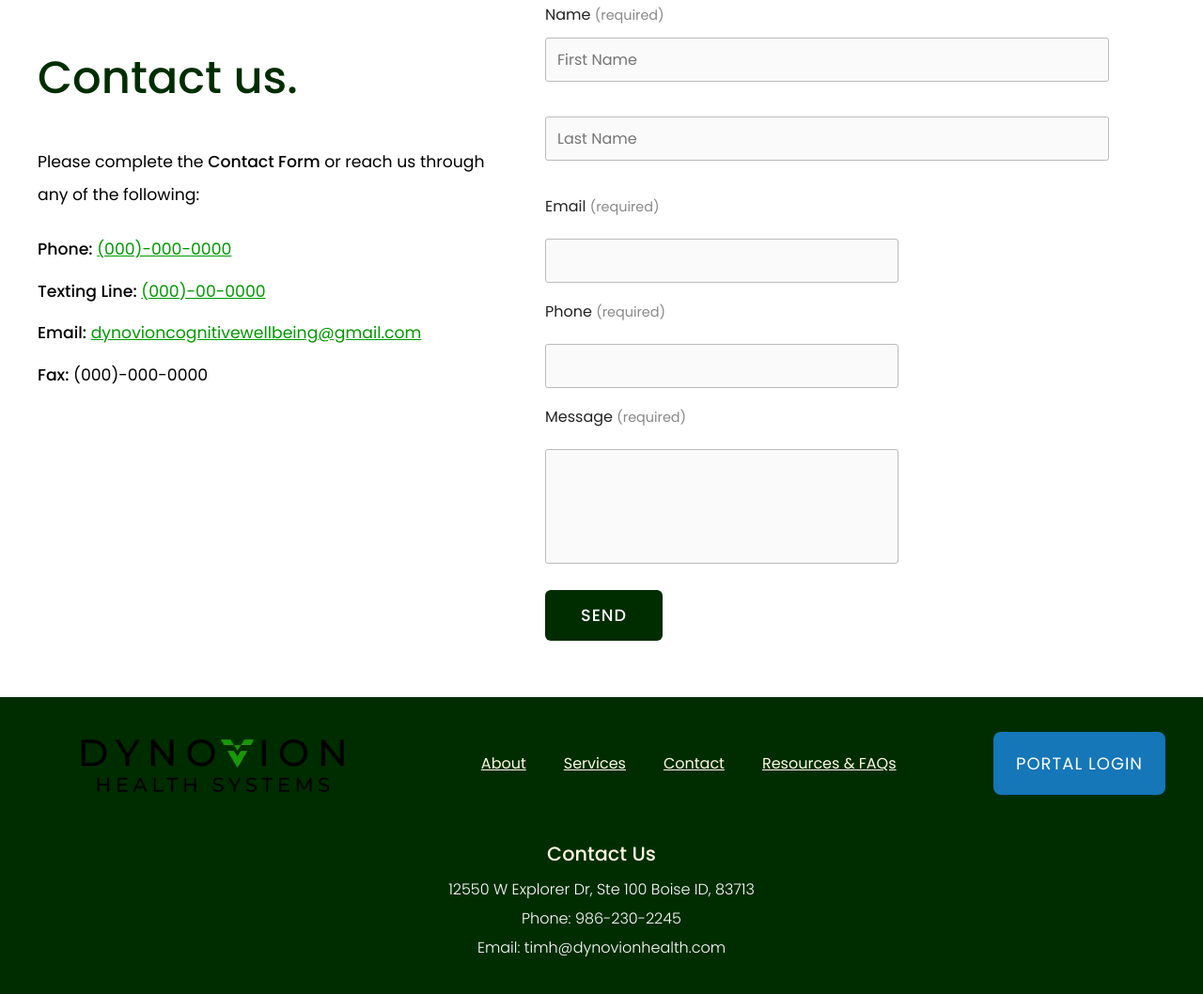
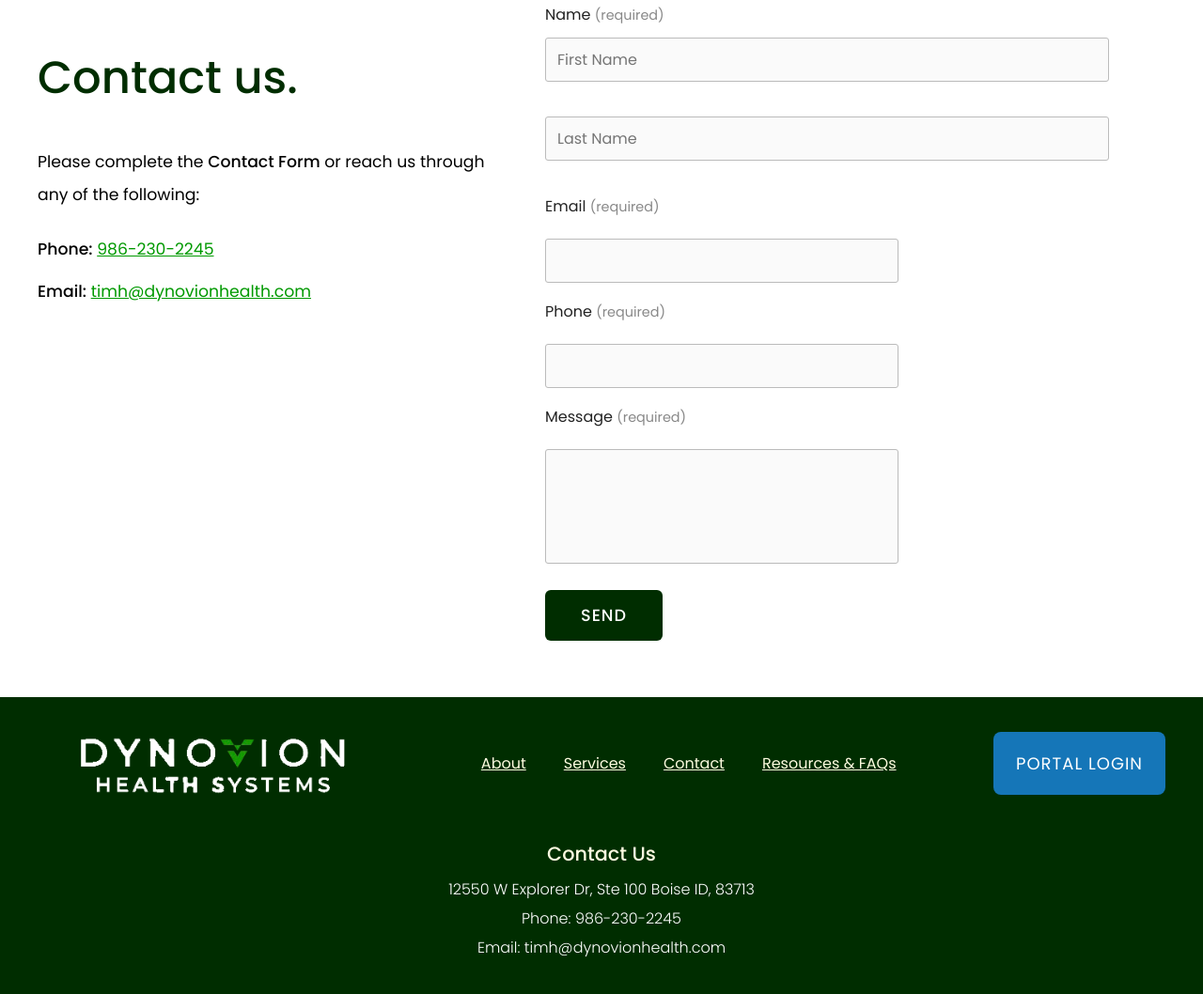
Before and after one commit to jacky-alv96/Dynovion-Cognitive-Wellbeing, a plain HTML site: page contact.html in a window 1280 px wide. Shown: the part 858-1916 px from the top of the page at 94% size. Drawn offline with Linux system fonts and the light colour scheme.

Commit message:
more tweaks

```diff
--- a/contact.html
+++ b/contact.html
@@ -44,7 +44,7 @@
     </div>
     <div class="mobile-menu-overlay" id="mobileMenuOverlay" style="display:none;">
         <div class="mobile-menu-header">
-            <img src="images/logo.png" alt="Logo" class="mobile-menu-logo">
+            <img src="images/logo-white.png" alt="Logo" class="mobile-menu-logo">
             <button class="mobile-menu-close" id="mobileMenuClose">&times;</button>
         </div>
         <ul class="mobile-menu-links">
@@ -80,10 +80,8 @@
       <h1>Contact us.</h1>
       <p>Please complete the <span style="font-weight: 500;">Contact Form</span> or reach us through any of the following:</p>
       <div class="contact-info">
-        <p><span style="font-weight: 500;">Phone:</span> <a href="tel:208-996-1700">(000)-000-0000</a></p>
-        <p><span style="font-weight: 500;">Texting Line:</span> <a href="tel:208-273-9210">(000)-00-0000</a></p>
-        <p><span style="font-weight: 500;">Email:</span> <a href="mailto:timh@dynovionhealth.com">dynovioncognitivewellbeing@gmail.com</a></p>
-        <p><span style="font-weight: 500;">Fax:</span> (000)-000-0000</p>
+        <p><span style="font-weight: 500;">Phone:</span> <a href="tel:208-996-1700">986-230-2245</a></p>
+        <p><span style="font-weight: 500;">Email:</span> <a href="mailto:timh@dynovionhealth.com">timh@dynovionhealth.com</a></p>
       </div>
     </div>
     <div class="contact-form-section">
@@ -111,7 +109,7 @@
   <footer class="footer custom-footer">
     <div class="footer-flex">
         <div class="footer-logo">
-            <img src="images/logo.png" alt="Logo Placeholder" />
+            <img src="images/logo-white.png" alt="Logo Placeholder" />
         </div>
         <div class="footer-links-centered">
             <div class="footer-links">
```
Also changed, not shown: get-started.html (+1 -1 lines).
